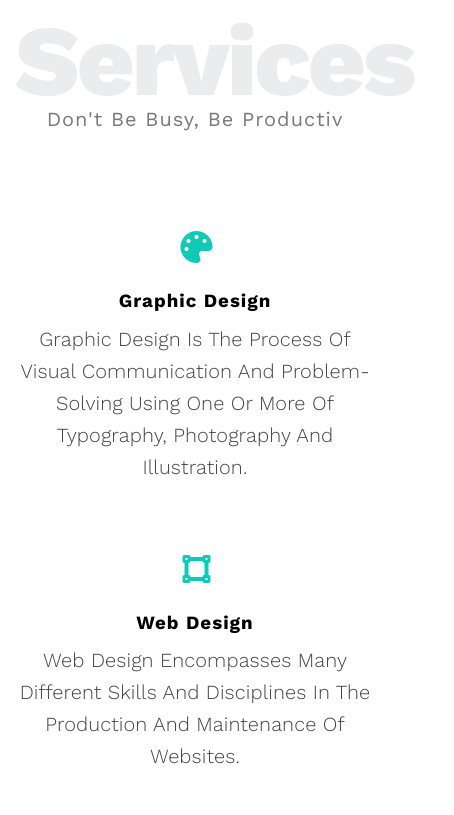
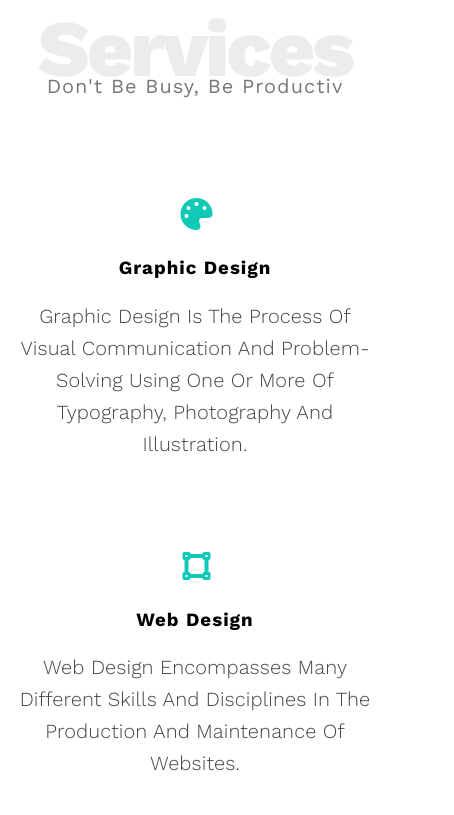
Before and after one commit to N-eng525/cool, a plain HTML site: page index.html in a window 390 px wide. Shown: the part 1828-2643 px from the top of the page, 454 px wide, since content can reach past the window. Drawn offline with nearby package versions, Linux system fonts and the light colour scheme.

Commit message:
changing font size in css file

```diff
--- a/Template_css/leon.css
+++ b/Template_css/leon.css
@@ -29,7 +29,7 @@ body {
     text-transform: capitalize;
 }
 
-/* Media qoures */
+/* Media qoure */
 /* small screen */
 @media (min-width:768px) {
     .container {width:750px;}
@@ -204,13 +204,13 @@ margin:0;
 color: var(--fit-color);
 }
 @media (max-width: 767px) {
-    .special-heading {font-size: 60px;}
-    .special-heading + p {
+    .services .special-heading {font-size: 80px;}
+    .services .special-heading + p {
         margin-top: -20px;
  }
  .services {
-    padding-top: 60px;
-    padding-bottom: 60px;
+    padding-top: var(--section-padding);
+    padding-bottom: var(--section-padding);
  }
 }
 .services .container {
@@ -224,7 +224,6 @@ color: var(--fit-color);
     text-transform: capitalize;
     text-align: center;
     font-size: 20px;
-margin: -10px 0 0;
 color: #797979;
 letter-spacing: 1px;
 }
@@ -310,6 +309,12 @@ text-align: center;
     text-transform: capitalize;
     margin: 0;
     opacity: 1;
+}
+@media (max-width:767px) {
+    .portfolio .container h2 {
+        font-size:80px;
+        text-align:center;
+    }
 }
 .portfolio .container p {
     margin:-35px 0 0;
@@ -467,6 +472,10 @@ text-align: center;
     margin: 0;
     letter-spacing: -3px;
 }
+@media (max-width:767px) {
+    .contact .container h2 {
+        font-size: 80px;
+}
 .contact .container p:first-of-type {
     margin: -30px 0 0;
 text-transform: capitalize;
```
